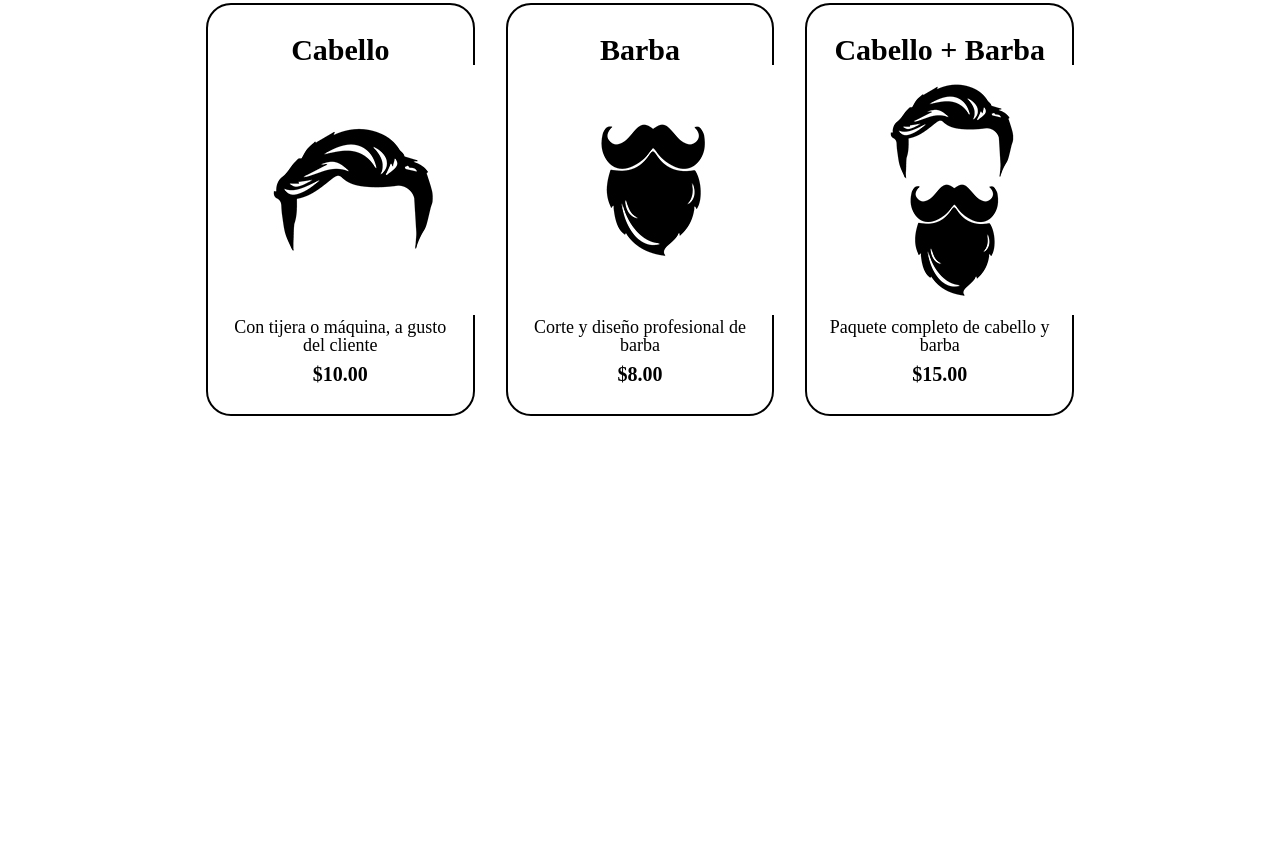
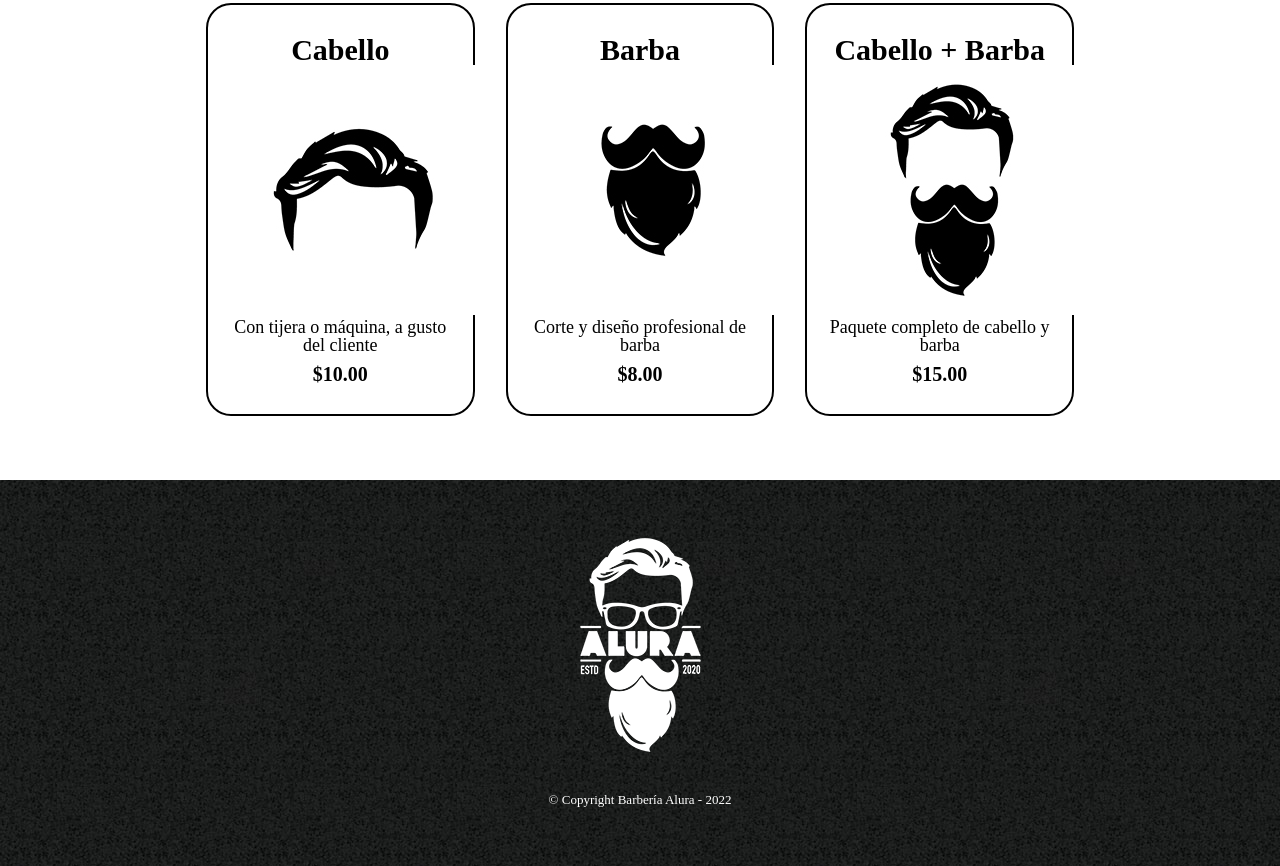
Before and after one commit to florenciamorisse/Oracle, a plain HTML site: page 03.HTML5 y CSS3/productos.html in a window 1280 px wide. Shown: the part 354-1220 px from the top of the page. Before the commit the page ends 834 px from the top, so only its background shows below. Drawn offline with Linux system fonts and the light colour scheme.

Commit message:
copyright

```diff
--- a/03.HTML5 y CSS3/productos.css
+++ b/03.HTML5 y CSS3/productos.css
@@ -72,3 +72,15 @@ main li:hover h2{
     font-weight: bold;
     margin-top: 10px;
 }
+footer{
+    background: url(img/bg.jpg);
+    text-align: center;
+    padding: 40px;
+
+}
+.copyright{
+    color: white;
+    font-size: 13px;
+    margin: 20px;
+
+}
--- a/03.HTML5 y CSS3/productos.html
+++ b/03.HTML5 y CSS3/productos.html
@@ -43,5 +43,10 @@
             </li>
         </ul>
     </main>
+    <footer>
+        <img src="/img/logo-blanco.png" alt="">
+        <p class="copyright">
+            &copy; Copyright Barbería Alura - 2022</p>
+    </footer>
 </body>
 </html>
```
